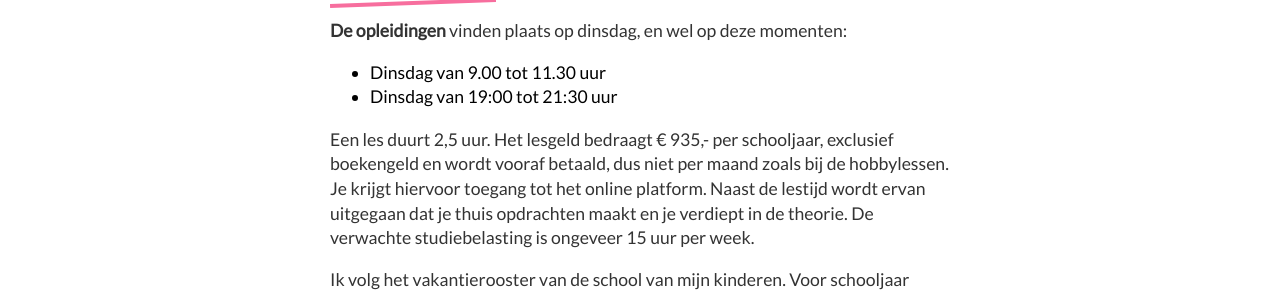
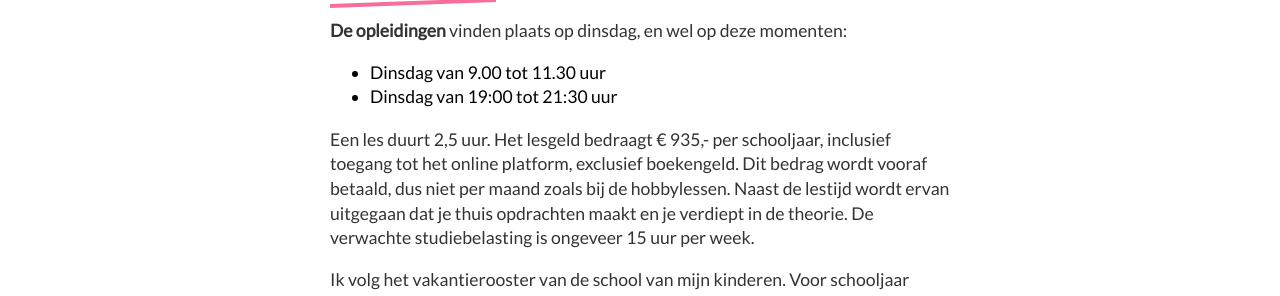
Before and after one commit to mrtnkl/hetstoffenatelier, a plain HTML site: page opleidingen/index.html in a window 1280 px wide. Shown: the part 5680-5976 px from the top of the page. Drawn offline with Linux system fonts and the light colour scheme.

Commit message:
tekst beter laten lopen

```diff
--- a/opleidingen/index.html
+++ b/opleidingen/index.html
@@ -236,7 +236,7 @@
               <li>Dinsdag van 19:00 tot 21:30 uur</li>
             </ul>
             <p>
-              Een les duurt 2,5 uur. Het lesgeld bedraagt € 935,- per schooljaar, exclusief boekengeld en wordt vooraf betaald, dus niet per maand zoals bij de hobbylessen. Je krijgt hiervoor toegang tot het online platform. Naast de lestijd wordt ervan uitgegaan dat je thuis opdrachten maakt en je verdiept in de theorie. De verwachte studiebelasting is ongeveer 15 uur per week.
+              Een les duurt 2,5 uur. Het lesgeld bedraagt € 935,- per schooljaar, inclusief toegang tot het online platform, exclusief boekengeld. Dit bedrag wordt vooraf betaald, dus niet per maand zoals bij de hobbylessen. Naast de lestijd wordt ervan uitgegaan dat je thuis opdrachten maakt en je verdiept in de theorie. De verwachte studiebelasting is ongeveer 15 uur per week.
             </p>
             <p>
               Ik volg het vakantierooster van de school van mijn kinderen. Voor schooljaar 2025-2026 betekent dat:
```
Also changed, not shown: patroontekenen/index.html (+1 -1 lines).
